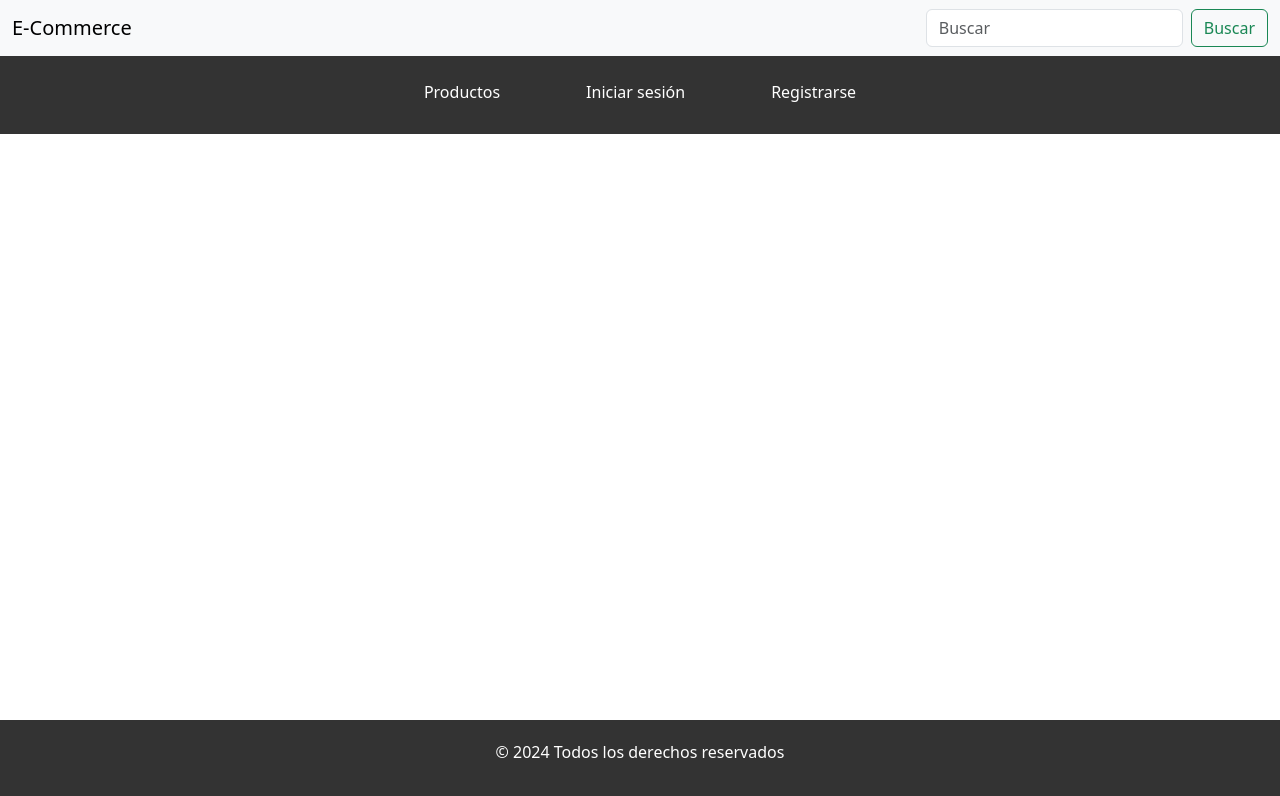
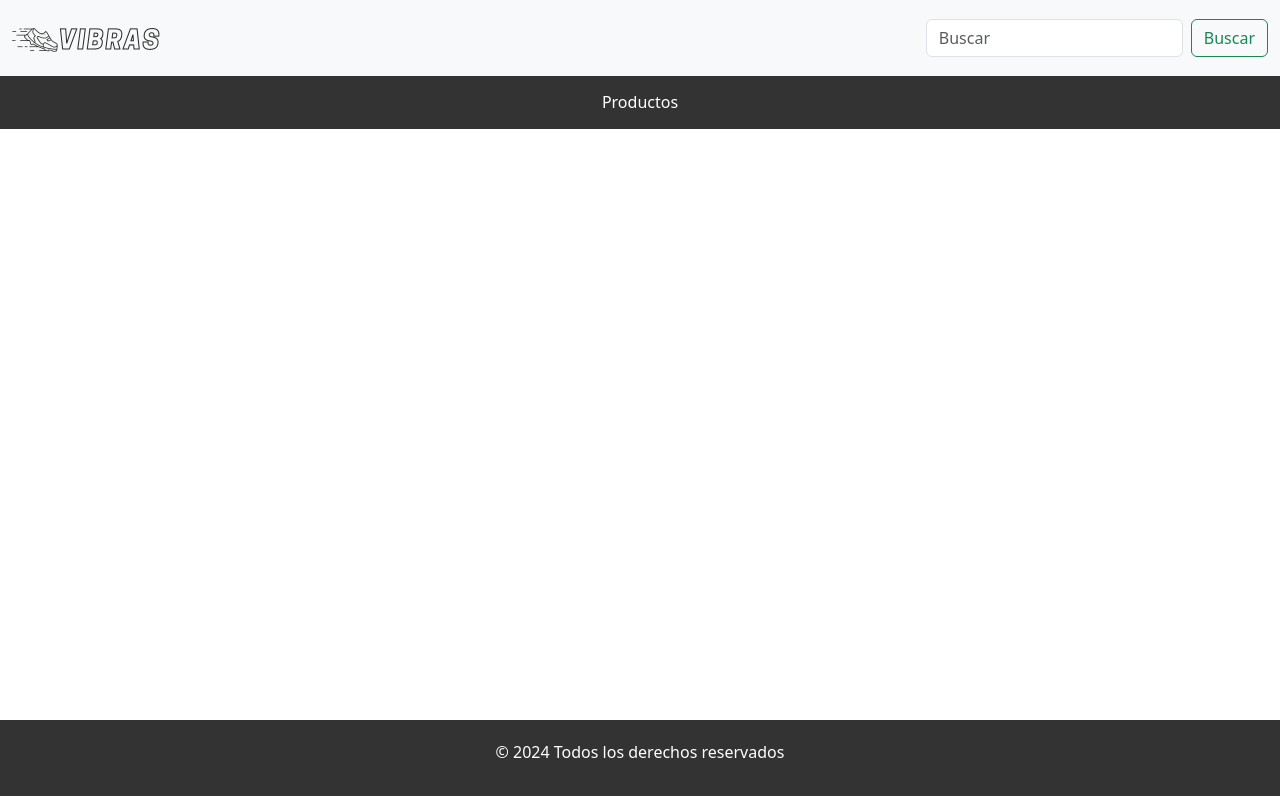
Before and after one commit to PatriciaAriasB/Ecommerce-React, a React (Vite) app: page / in a window 1280 px wide. Shown: the top 796 px of the page. Built offline with nearby package versions, Linux system fonts and the light colour scheme.

Commit message:
Añadiendo scss

```diff
--- a/src/App.jsx
+++ b/src/App.jsx
@@ -8,6 +8,8 @@ import { UserProvider } from "./context/UserContext/UserState";
 import Login from "./components/Login/Login";
 import Profile from "./components/Profile/Profile";
 import Register from "./components/Register/Register";
+
+
 
 
 const App = () => {
--- a/src/components/Header/Header.jsx
+++ b/src/components/Header/Header.jsx
@@ -24,7 +24,9 @@ const Header = () => {
     <header>
   <nav className="navbar primary-navbar navbar-expand-lg bg-body-tertiary fixed-top">
     <div className="container-fluid">
-          <a className="navbar-brand" href="/">E-Commerce</a>
+      <a className="navbar-brand" href="/">
+        <img src="src/assets/LOGO.png" alt="Logo" className="navbar-logo" />
+      </a>
       <button className="navbar-toggler" type="button" data-bs-toggle="collapse" data-bs-target="#navbarNav" aria-controls="navbarNav" aria-expanded="false" aria-label="Toggle navigation">
         <span className="navbar-toggler-icon"></span>
       </button>
@@ -37,8 +39,6 @@ const Header = () => {
         </form>
       </div>
     </div>
-
-
   </nav>
       <nav className="navbar2">
   <div className="container">
@@ -63,18 +63,18 @@ const Header = () => {
                 Cerrar sesión
               </button>
             </li>
+            <li>
+              <Link to="/login">Iniciar sesión</Link>
+            </li>
+            <li>
+              <Link to="/register">Registrarse</Link>
+            </li>
             {/* <li>
               <Link to="/Cart"> Carrito <Badge count={cart.length} size="small"><ShoppingCartOutlined /></Badge> /</Link>
             </li> */}
           </>
         ) : (
           <>
-            <li>
-              <Link to="/login">Iniciar sesión</Link>
-            </li>
-            <li>
-              <Link to="/register">Registrarse</Link>
-            </li>
           </>
         )}
 
--- a/src/components/Header/Header.scss
+++ b/src/components/Header/Header.scss
@@ -3,7 +3,7 @@
   background-color: #333;
   color: white;
   text-align: center;
-  padding: 30px;
+  padding: 15px;
   width: 100%;
   position: fixed;
   top: 0;
@@ -12,6 +12,11 @@
   .container {
     display: flex;
     justify-content: center;
+  }
+  .navbar-logo {
+    width: 40px;
+    height: auto;
+    margin-right: 10px;
   }
 
   #navbarNav {
@@ -22,7 +27,7 @@
       gap: 1rem;
       margin: 0;
       padding: 0;
-      margin-top: 50px;
+      margin-top: 75px;
 
       li {
         a {
--- a/src/components/Products/Product/Product.jsx
+++ b/src/components/Products/Product/Product.jsx
@@ -1,5 +1,9 @@
-import { useContext, useEffect} from "react"
+import { useContext, useEffect } from "react";
 import { ProductContext } from "../../../context/ProductContext/ProductState";
+import './Product.scss';
+
+import productImage1 from '../../../assets/AirMax90.png';
+
 
 const Product = () => {
   const { products, getProducts } = useContext(ProductContext);
@@ -11,13 +15,12 @@ const Product = () => {
   const productItems = products.map((product) => (
     <div className="product-card" key={product._id}>
       <div className="product-image">
-        <img src={product.imageUrl} alt={product.name} />
+        {product._id === 'id_del_producto1' && <img src={productImage1} alt={product.name} />}
       </div>
       <div className="product-details">
         <div className="product-title">{product.name}</div>
-        <div className="product-price">€{product.price}</div>
+        <div className="product-price">{product.price}€</div>
         <div className="product-description">{product.description}</div>
-        {/* <button className="add-to-cart-btn" onClick={() => deleteProduct(product._id)}>Borrar</button> */}
       </div>
     </div>
   ));
--- a/src/components/Products/Product/Product.scss
+++ b/src/components/Products/Product/Product.scss
@@ -0,0 +1,4 @@
+// .product-image {
+
+
+// }
```
Also changed, not shown: src/assets/AirMax90.png (renamed from src/assets/Air-max-90.png), src/assets/LOGO.png (added). Lines whose indentation alone changed are shown as unchanged.
